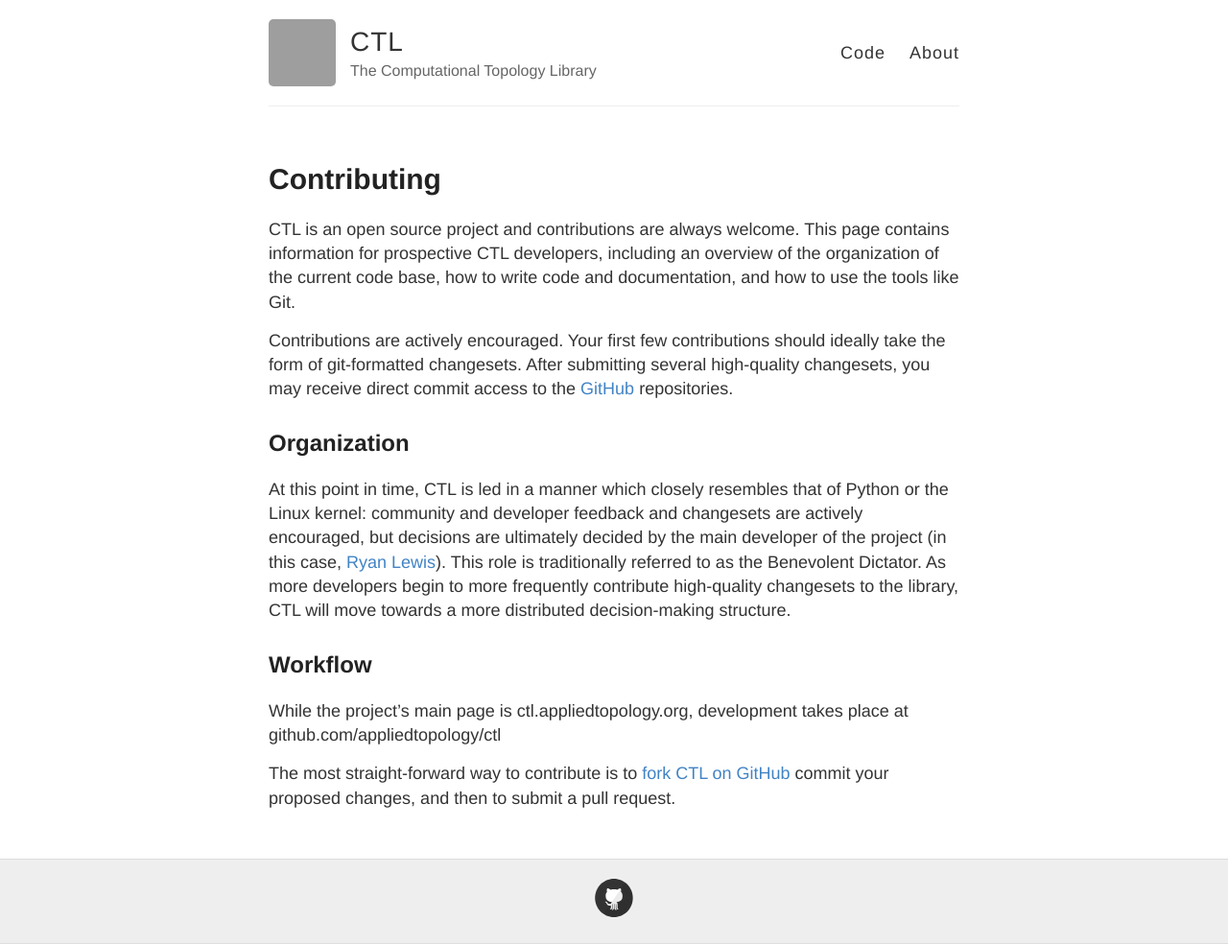
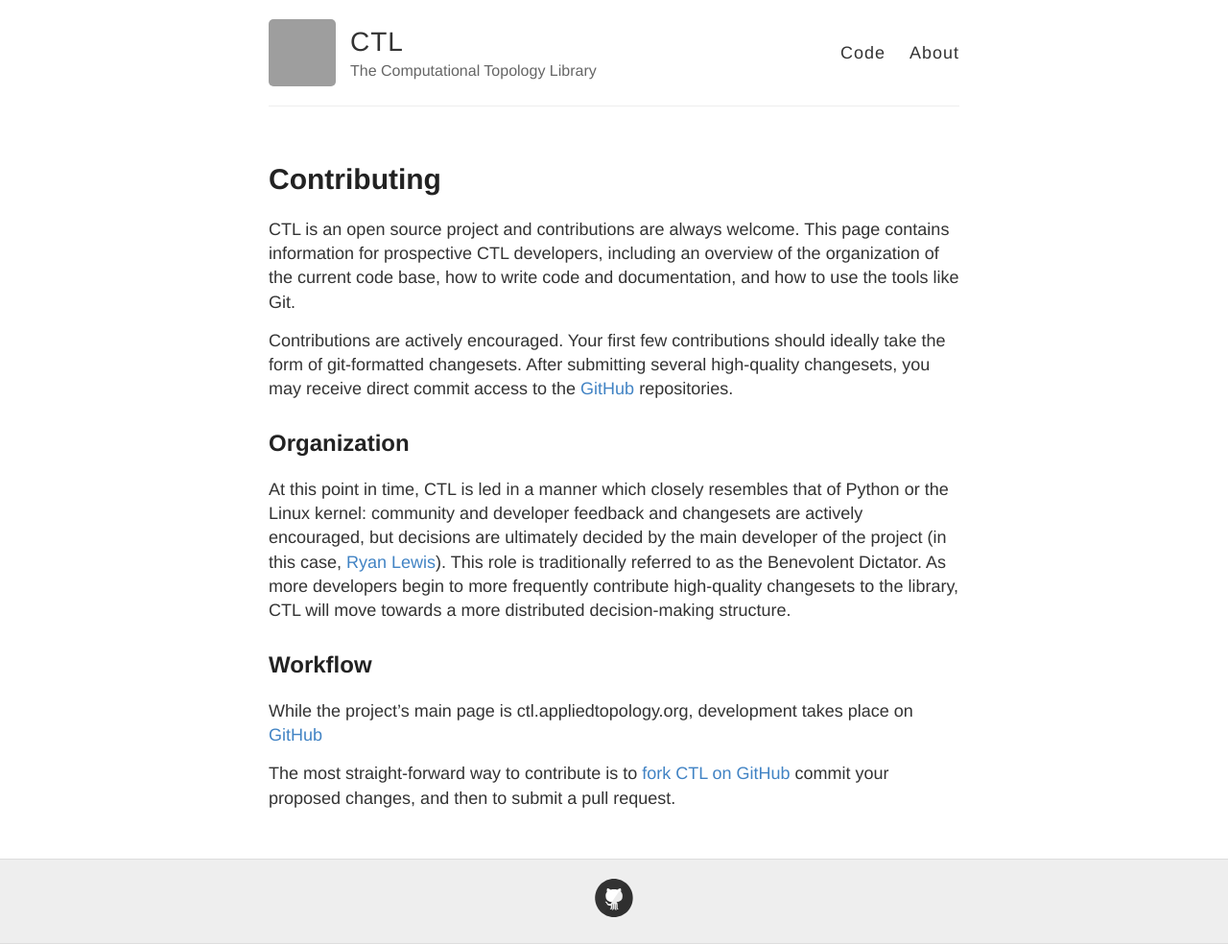
Before and after one commit to appliedtopology/ctl, a Jekyll site: the page built from about.md, in a window 1280 px wide. Shown: the whole page at 96% size. Built offline with Jekyll 4.4.1, drawn with Linux system fonts in a browser that asks for light colours; grey boxes are pictures that could not be loaded.

Commit message:
Updated about.md

```diff
--- a/about.md
+++ b/about.md
@@ -7,7 +7,7 @@ published: true
 
 CTL is an open source project and contributions are always welcome. This page contains information for prospective CTL developers, including an overview of the organization of the current code base, how to write code and documentation, and how to use the tools like Git.
 
-Contributions are actively encouraged. Your first few contributions should ideally take the form of git-formatted changesets. After submitting several high-quality changesets, you may receive direct commit access to the [GitHub](github.com/appliedtopology/ctl) repositories.
+Contributions are actively encouraged. Your first few contributions should ideally take the form of git-formatted changesets. After submitting several high-quality changesets, you may receive direct commit access to the [GitHub](http://github.com/appliedtopology/ctl) repositories.
 
 ## Organization
 
@@ -15,6 +15,6 @@ At this point in time, CTL is led in a manner which closely resembles that of Py
 
 ## Workflow
 
-While the project’s main page is ctl.appliedtopology.org, development takes place at github.com/appliedtopology/ctl
+While the project’s main page is ctl.appliedtopology.org, development takes place on  [GitHub](https://github.com/appliedtopology/ctl)
 
 The most straight-forward way to contribute is to [fork CTL on GitHub](https://github.com/appliedtopology/ctl/fork) commit your proposed changes, and then to submit a pull request.
```
